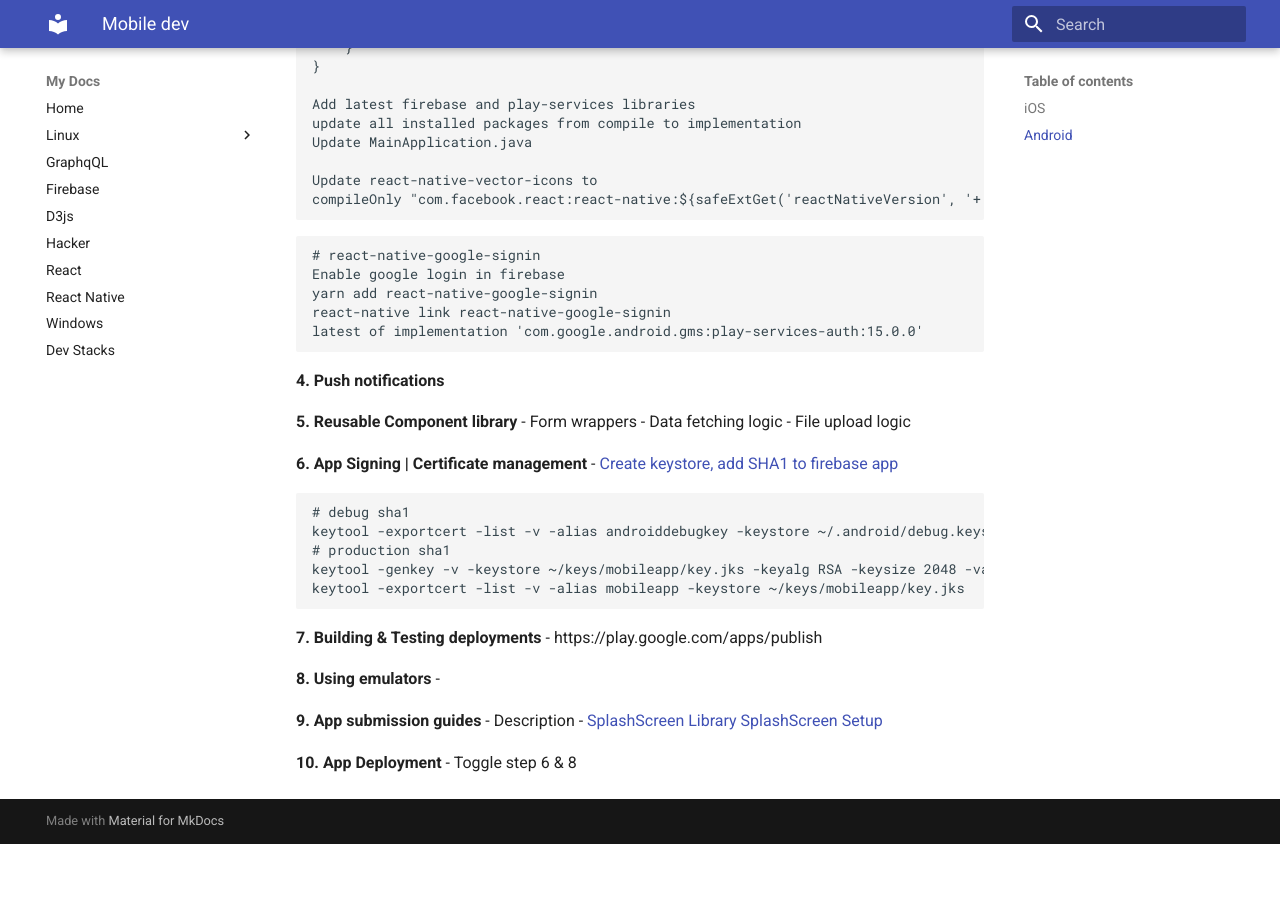
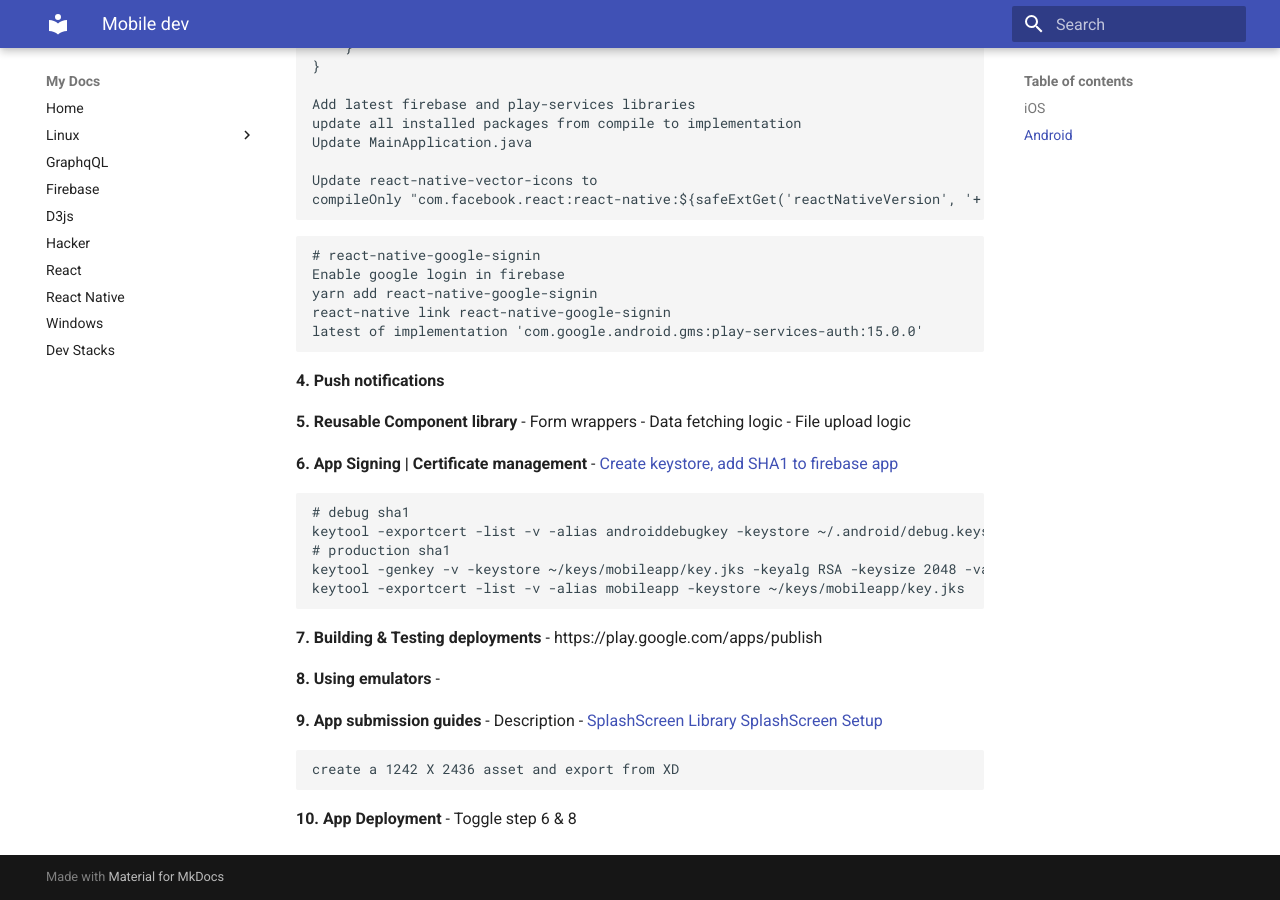
Before and after one commit to ajaymore/development-docs, an MkDocs documentation site: the page built from docs/mobile-dev.md, in a window 1280 px wide and 900 px high, scrolled down 2500 px. Built offline with MkDocs 1.6.1 and Material for MkDocs 9.7.7, drawn with Linux system fonts in a browser that asks for light colours; old or Windows-style settings are respelled for this version of MkDocs; before the commit the page ends 3344 px from its top, so only the background shows below that.

Commit message:
Update mobile-dev.md

````diff
--- a/docs/mobile-dev.md
+++ b/docs/mobile-dev.md
@@ -170,6 +170,9 @@
   - Description
   - [SplashScreen Library](https://github.com/crazycodeboy/react-native-splash-screen)
     [SplashScreen Setup](https://medium.com/handlebar-labs/how-to-add-a-splash-screen-to-a-react-native-app-ios-and-android-30a3cec835ae)
+```
+create a 1242 X 2436 asset and export from XD
+```
 
 **10. App Deployment**
   - Toggle step 6 & 8
````
